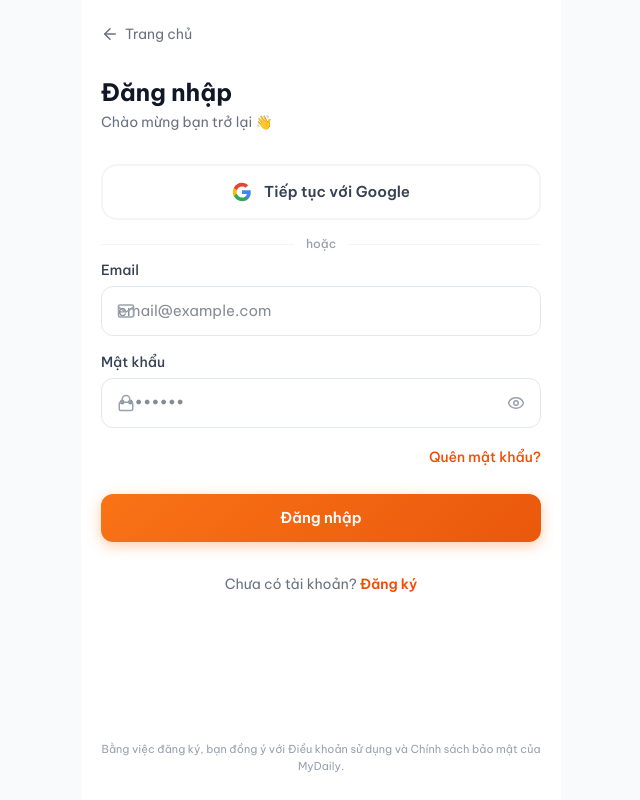
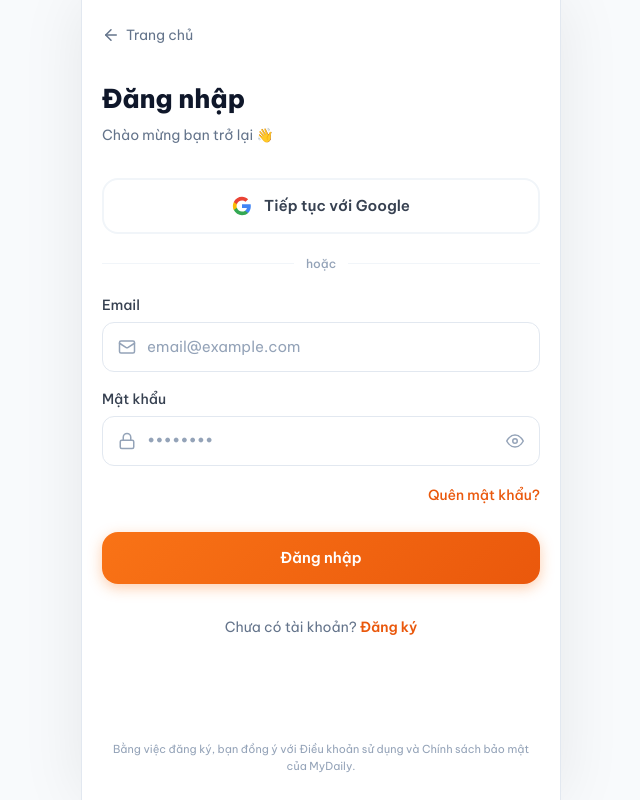
Before and after one commit to Nhanduc2912/MyDaily, a React (Vite) app: page /auth in a window 1280 px wide. Shown: the whole page, without its empty margins (319-959 px from the left). Built offline with nearby package versions, Linux system fonts and the light colour scheme; no server answers.

Commit message:
fix: signup 500 error (trigger fix), rewrite Auth page with inline SVG icons, desktop CSS improvements, landing full-width

```diff
--- a/src/index.css
+++ b/src/index.css
@@ -62,6 +62,15 @@ body {
   position: relative;
 }
 
+/* Desktop: wider body + shadow for phone-preview feel */
+@media (min-width: 640px) {
+  body {
+    box-shadow: 0 0 60px rgba(0, 0, 0, 0.08);
+    border-left: 1px solid var(--color-border);
+    border-right: 1px solid var(--color-border);
+  }
+}
+
 /* PWA safe area */
 .safe-top    { padding-top: env(safe-area-inset-top); }
 .safe-bottom { padding-bottom: env(safe-area-inset-bottom); }
@@ -115,6 +124,10 @@ body {
 .input-base:focus {
   border-color: var(--color-primary-500);
   box-shadow: 0 0 0 3px rgba(249, 115, 22, 0.12);
+}
+
+.input-base::placeholder {
+  color: var(--color-text-subtle);
 }
 
 /* Button base */
@@ -188,7 +201,16 @@ body {
 .page-enter { opacity: 0; transform: translateY(8px); }
 .page-enter-active { opacity: 1; transform: translateY(0); transition: all 0.25s ease; }
 
-/* Admin override - full width */
+/* Admin override - full width for admin panel */
 body:has(.admin-shell) {
   max-width: 100%;
+  box-shadow: none;
+  border: none;
 }
+
+/* Landing page - full width */
+body:has(.landing-page) {
+  max-width: 100%;
+  box-shadow: none;
+  border: none;
+}
--- a/src/pages/Auth.jsx
+++ b/src/pages/Auth.jsx
@@ -3,7 +3,6 @@ import { useNavigate } from 'react-router-dom'
 import { motion, AnimatePresence } from 'framer-motion'
 import { supabase } from '@/lib/supabaseClient'
 import { useAuthStore } from '@/store/authStore'
-import { Mail, Lock, User, Eye, EyeOff, ArrowLeft, CheckCircle2, AlertCircle } from 'lucide-react'
 import toast from 'react-hot-toast'
 
 const GoogleIcon = () => (
@@ -115,9 +114,18 @@ export default function Auth() {
           throw new Error('Email này đã được sử dụng')
         }
 
-        setVerifyEmail(form.email)
-        setMode('verify')
-        toast.success('Đã gửi email xác thực!')
+        // Check if email confirmation is required
+        if (data.session) {
+          // Auto-confirmed (email confirmation disabled in Supabase)
+          setUser(data.user)
+          await fetchProfile(data.user.id)
+          toast.success('Tạo tài khoản thành công!')
+          navigate('/dashboard')
+        } else {
+          setVerifyEmail(form.email)
+          setMode('verify')
+          toast.success('Đã gửi email xác thực!')
+        }
       }
 
       if (mode === 'forgot') {
@@ -134,9 +142,16 @@ export default function Auth() {
         toast.error('Email hoặc mật khẩu không đúng')
       } else if (msg.includes('Email not confirmed')) {
         toast.error('Vui lòng xác thực email trước khi đăng nhập')
+      } else if (msg.includes('User already registered')) {
+        toast.error('Email này đã được đăng ký')
+      } else if (msg.includes('Signups not allowed')) {
+        toast.error('Đăng ký tạm thời bị tắt. Vui lòng liên hệ admin.')
+      } else if (msg.includes('Database error')) {
+        toast.error('Lỗi hệ thống. Vui lòng thử lại sau.')
       } else {
         toast.error(msg || 'Có lỗi xảy ra')
       }
+      console.error('Auth error:', err)
     } finally {
       setLoading(false)
     }
@@ -155,27 +170,45 @@ export default function Auth() {
   }
 
   return (
-    <div className="min-h-screen bg-white flex flex-col">
+    <div style={{
+      minHeight: '100dvh',
+      background: 'white',
+      display: 'flex',
+      flexDirection: 'column',
+    }}>
       {/* Header */}
       <motion.div
         initial={{ opacity: 0, y: -10 }}
         animate={{ opacity: 1, y: 0 }}
-        className="px-5 pt-4 pb-2"
+        style={{ padding: '16px 20px 8px' }}
       >
         <button
           onClick={() => {
             if (mode === 'verify' || mode === 'forgot') setMode('login')
             else navigate('/')
           }}
-          className="flex items-center gap-1.5 text-sm text-gray-500 hover:text-gray-700 tap-highlight py-2"
+          style={{
+            display: 'flex',
+            alignItems: 'center',
+            gap: 6,
+            fontSize: 14,
+            color: '#64748b',
+            background: 'none',
+            border: 'none',
+            cursor: 'pointer',
+            padding: '8px 0',
+            fontFamily: 'var(--font-sans)',
+          }}
         >
-          <ArrowLeft size={18} />
+          <svg width="18" height="18" viewBox="0 0 24 24" fill="none" stroke="currentColor" strokeWidth="2" strokeLinecap="round" strokeLinejoin="round">
+            <path d="m12 19-7-7 7-7"/><path d="M19 12H5"/>
+          </svg>
           <span>{mode === 'verify' || mode === 'forgot' ? 'Quay lại' : 'Trang chủ'}</span>
         </button>
       </motion.div>
 
       {/* Content */}
-      <div className="flex-1 px-5 pt-4 pb-8">
+      <div style={{ flex: 1, padding: '16px 20px 32px' }}>
         <AnimatePresence mode="wait">
           <motion.div
             key={mode}
@@ -185,33 +218,59 @@ export default function Auth() {
             transition={{ duration: 0.25 }}
           >
             {/* Title */}
-            <div className="mb-8">
-              <h1 className="text-2xl font-bold text-gray-900 mb-1">{titles[mode].title}</h1>
-              <p className="text-sm text-gray-500">
+            <div style={{ marginBottom: 32 }}>
+              <h1 style={{
+                fontSize: 26,
+                fontWeight: 800,
+                color: '#0f172a',
+                margin: '0 0 4px',
+              }}>
+                {titles[mode].title}
+              </h1>
+              <p style={{ fontSize: 14, color: '#64748b', margin: 0 }}>
                 {titles[mode].subtitle}
                 {mode === 'verify' && (
-                  <span className="block mt-1 font-semibold text-orange-600">{verifyEmail}</span>
+                  <span style={{
+                    display: 'block',
+                    marginTop: 4,
+                    fontWeight: 600,
+                    color: '#ea580c',
+                  }}>
+                    {verifyEmail}
+                  </span>
                 )}
               </p>
             </div>
 
             {/* Verify screen */}
             {mode === 'verify' && (
-              <div className="text-center py-8">
+              <div style={{ textAlign: 'center', padding: '32px 0' }}>
                 <motion.div
                   initial={{ scale: 0 }}
                   animate={{ scale: 1 }}
                   transition={{ type: 'spring', delay: 0.2 }}
-                  className="w-20 h-20 rounded-full bg-green-50 flex items-center justify-center mx-auto mb-6"
+                  style={{
+                    width: 80, height: 80,
+                    borderRadius: '50%',
+                    background: '#ecfdf5',
+                    display: 'flex',
+                    alignItems: 'center',
+                    justifyContent: 'center',
+                    margin: '0 auto 24px',
+                  }}
                 >
-                  <CheckCircle2 size={40} className="text-green-500" />
+                  <svg width="40" height="40" viewBox="0 0 24 24" fill="none" stroke="#10b981" strokeWidth="2" strokeLinecap="round" strokeLinejoin="round">
+                    <path d="M22 11.08V12a10 10 0 1 1-5.93-9.14"/>
+                    <polyline points="22 4 12 14.01 9 11.01"/>
+                  </svg>
                 </motion.div>
-                <p className="text-sm text-gray-500 mb-6">
+                <p style={{ fontSize: 14, color: '#64748b', marginBottom: 24 }}>
                   Vui lòng mở email và nhấn vào link xác thực để hoàn tất đăng ký.
                 </p>
                 <button
                   onClick={() => setMode('login')}
-                  className="btn btn-primary w-full rounded-2xl py-3.5"
+                  className="btn btn-primary"
+                  style={{ width: '100%', borderRadius: 16, padding: '14px 20px' }}
                 >
                   Đã xác thực? Đăng nhập
                 </button>
@@ -220,7 +279,7 @@ export default function Auth() {
 
             {/* Login/Register/Forgot form */}
             {mode !== 'verify' && (
-              <form onSubmit={handleSubmit} className="space-y-4">
+              <form onSubmit={handleSubmit} style={{ display: 'flex', flexDirection: 'column', gap: 16 }}>
                 {/* Google OAuth */}
                 {mode !== 'forgot' && (
                   <>
@@ -228,17 +287,33 @@ export default function Auth() {
                       type="button"
                       onClick={handleGoogleLogin}
                       disabled={loading}
-                      className="w-full flex items-center justify-center gap-3 py-3.5 rounded-2xl border-2 border-gray-100 bg-white hover:bg-gray-50 transition-colors font-semibold text-[15px] text-gray-700 tap-highlight"
+                      style={{
+                        width: '100%',
+                        display: 'flex',
+                        alignItems: 'center',
+                        justifyContent: 'center',
+                        gap: 12,
+                        padding: '14px 20px',
+                        borderRadius: 16,
+                        border: '2px solid #f1f5f9',
+                        background: 'white',
+                        cursor: 'pointer',
+                        fontWeight: 600,
+                        fontSize: 15,
+                        color: '#374151',
+                        fontFamily: 'var(--font-sans)',
+                        transition: 'all 0.2s',
+                      }}
                     >
                       <GoogleIcon />
                       Tiếp tục với Google
                     </button>
 
                     {/* Divider */}
-                    <div className="flex items-center gap-3 my-2">
-                      <div className="flex-1 h-px bg-gray-100" />
-                      <span className="text-xs text-gray-400 font-medium">hoặc</span>
-                      <div className="flex-1 h-px bg-gray-100" />
+                    <div style={{ display: 'flex', alignItems: 'center', gap: 12, margin: '4px 0' }}>
+                      <div style={{ flex: 1, height: 1, background: '#f1f5f9' }} />
+                      <span style={{ fontSize: 12, color: '#94a3b8', fontWeight: 500 }}>hoặc</span>
+                      <div style={{ flex: 1, height: 1, background: '#f1f5f9' }} />
                     </div>
                   </>
                 )}
@@ -246,106 +321,148 @@ export default function Auth() {
                 {/* Display Name (register only) */}
                 {mode === 'register' && (
                   <div>
-                    <label className="text-sm font-medium text-gray-700 mb-1.5 block">Tên hiển thị</label>
-                    <div className="relative">
-                      <User size={18} className="absolute left-4 top-1/2 -translate-y-1/2 text-gray-400" />
+                    <label style={labelStyle}>Tên hiển thị</label>
+                    <div style={{ position: 'relative' }}>
+                      <svg width="18" height="18" viewBox="0 0 24 24" fill="none" stroke="#94a3b8" strokeWidth="2" strokeLinecap="round" strokeLinejoin="round" style={iconStyle}>
+                        <path d="M19 21v-2a4 4 0 0 0-4-4H9a4 4 0 0 0-4 4v2"/>
+                        <circle cx="12" cy="7" r="4"/>
+                      </svg>
                       <input
                         type="text"
                         value={form.displayName}
                         onChange={(e) => updateField('displayName', e.target.value)}
                         placeholder="Nhập tên của bạn"
-                        className={`input-base pl-11 ${errors.displayName ? 'border-red-300 focus:border-red-400 focus:ring-red-100' : ''}`}
+                        className="input-base"
+                        style={{
+                          paddingLeft: 44,
+                          ...(errors.displayName ? { borderColor: '#fca5a5' } : {}),
+                        }}
                       />
                     </div>
-                    {errors.displayName && (
-                      <p className="flex items-center gap-1 text-xs text-red-500 mt-1">
-                        <AlertCircle size={12} /> {errors.displayName}
-                      </p>
-                    )}
+                    {errors.displayName && <p style={errorStyle}>⚠ {errors.displayName}</p>}
                   </div>
                 )}
 
                 {/* Email */}
                 <div>
-                  <label className="text-sm font-medium text-gray-700 mb-1.5 block">Email</label>
-                  <div className="relative">
-                    <Mail size={18} className="absolute left-4 top-1/2 -translate-y-1/2 text-gray-400" />
+                  <label style={labelStyle}>Email</label>
+                  <div style={{ position: 'relative' }}>
+                    <svg width="18" height="18" viewBox="0 0 24 24" fill="none" stroke="#94a3b8" strokeWidth="2" strokeLinecap="round" strokeLinejoin="round" style={iconStyle}>
+                      <rect width="20" height="16" x="2" y="4" rx="2"/>
+                      <path d="m22 7-8.97 5.7a1.94 1.94 0 0 1-2.06 0L2 7"/>
+                    </svg>
                     <input
                       type="email"
                       value={form.email}
                       onChange={(e) => updateField('email', e.target.value)}
                       placeholder="email@example.com"
-                      className={`input-base pl-11 ${errors.email ? 'border-red-300 focus:border-red-400 focus:ring-red-100' : ''}`}
+                      className="input-base"
+                      style={{
+                        paddingLeft: 44,
+                        ...(errors.email ? { borderColor: '#fca5a5' } : {}),
+                      }}
                       autoComplete="email"
                     />
                   </div>
-                  {errors.email && (
-                    <p className="flex items-center gap-1 text-xs text-red-500 mt-1">
-                      <AlertCircle size={12} /> {errors.email}
-                    </p>
-                  )}
+                  {errors.email && <p style={errorStyle}>⚠ {errors.email}</p>}
                 </div>
 
                 {/* Password */}
                 {mode !== 'forgot' && (
                   <div>
-                    <label className="text-sm font-medium text-gray-700 mb-1.5 block">Mật khẩu</label>
-                    <div className="relative">
-                      <Lock size={18} className="absolute left-4 top-1/2 -translate-y-1/2 text-gray-400" />
+                    <label style={labelStyle}>Mật khẩu</label>
+                    <div style={{ position: 'relative' }}>
+                      <svg width="18" height="18" viewBox="0 0 24 24" fill="none" stroke="#94a3b8" strokeWidth="2" strokeLinecap="round" strokeLinejoin="round" style={iconStyle}>
+                        <rect width="18" height="11" x="3" y="11" rx="2" ry="2"/>
+                        <path d="M7 11V7a5 5 0 0 1 10 0v4"/>
+                      </svg>
                       <input
                         type={showPassword ? 'text' : 'password'}
                         value={form.password}
                         onChange={(e) => updateField('password', e.target.value)}
                         placeholder="••••••••"
-                        className={`input-base pl-11 pr-11 ${errors.password ? 'border-red-300 focus:border-red-400 focus:ring-red-100' : ''}`}
+                        className="input-base"
+                        style={{
+                          paddingLeft: 44,
+                          paddingRight: 44,
+                          ...(errors.password ? { borderColor: '#fca5a5' } : {}),
+                        }}
                         autoComplete={mode === 'login' ? 'current-password' : 'new-password'}
                       />
                       <button
                         type="button"
                         onClick={() => setShowPassword(!showPassword)}
-                        className="absolute right-3 top-1/2 -translate-y-1/2 text-gray-400 hover:text-gray-600 p-1"
+                        style={{
+                          position: 'absolute',
+                          right: 12,
+                          top: '50%',
+                          transform: 'translateY(-50%)',
+                          background: 'none',
+                          border: 'none',
+                          cursor: 'pointer',
+                          padding: 4,
+                          color: '#94a3b8',
+                          display: 'flex',
+                        }}
                       >
-                        {showPassword ? <EyeOff size={18} /> : <Eye size={18} />}
+                        {showPassword ? (
+                          <svg width="18" height="18" viewBox="0 0 24 24" fill="none" stroke="currentColor" strokeWidth="2" strokeLinecap="round" strokeLinejoin="round">
+                            <path d="M17.94 17.94A10.07 10.07 0 0 1 12 20c-7 0-11-8-11-8a18.45 18.45 0 0 1 5.06-5.94M9.9 4.24A9.12 9.12 0 0 1 12 4c7 0 11 8 11 8a18.5 18.5 0 0 1-2.16 3.19m-6.72-1.07a3 3 0 1 1-4.24-4.24"/>
+                            <line x1="1" y1="1" x2="23" y2="23"/>
+                          </svg>
+                        ) : (
+                          <svg width="18" height="18" viewBox="0 0 24 24" fill="none" stroke="currentColor" strokeWidth="2" strokeLinecap="round" strokeLinejoin="round">
+                            <path d="M1 12s4-8 11-8 11 8 11 8-4 8-11 8-11-8-11-8z"/>
+                            <circle cx="12" cy="12" r="3"/>
+                          </svg>
+                        )}
                       </button>
                     </div>
-                    {errors.password && (
-                      <p className="flex items-center gap-1 text-xs text-red-500 mt-1">
-                        <AlertCircle size={12} /> {errors.password}
-                      </p>
-                    )}
+                    {errors.password && <p style={errorStyle}>⚠ {errors.password}</p>}
                   </div>
                 )}
 
                 {/* Confirm Password (register) */}
                 {mode === 'register' && (
                   <div>
-                    <label className="text-sm font-medium text-gray-700 mb-1.5 block">Xác nhận mật khẩu</label>
-                    <div className="relative">
-                      <Lock size={18} className="absolute left-4 top-1/2 -translate-y-1/2 text-gray-400" />
+                    <label style={labelStyle}>Xác nhận mật khẩu</label>
+                    <div style={{ position: 'relative' }}>
+                      <svg width="18" height="18" viewBox="0 0 24 24" fill="none" stroke="#94a3b8" strokeWidth="2" strokeLinecap="round" strokeLinejoin="round" style={iconStyle}>
+                        <rect width="18" height="11" x="3" y="11" rx="2" ry="2"/>
+                        <path d="M7 11V7a5 5 0 0 1 10 0v4"/>
+                      </svg>
                       <input
                         type={showPassword ? 'text' : 'password'}
                         value={form.confirmPassword}
                         onChange={(e) => updateField('confirmPassword', e.target.value)}
                         placeholder="••••••••"
-                        className={`input-base pl-11 ${errors.confirmPassword ? 'border-red-300 focus:border-red-400 focus:ring-red-100' : ''}`}
+                        className="input-base"
+                        style={{
+                          paddingLeft: 44,
+                          ...(errors.confirmPassword ? { borderColor: '#fca5a5' } : {}),
+                        }}
                         autoComplete="new-password"
                       />
                     </div>
-                    {errors.confirmPassword && (
-                      <p className="flex items-center gap-1 text-xs text-red-500 mt-1">
-                        <AlertCircle size={12} /> {errors.confirmPassword}
-                      </p>
-                    )}
+                    {errors.confirmPassword && <p style={errorStyle}>⚠ {errors.confirmPassword}</p>}
                   </div>
                 )}
 
                 {/* Forgot password link */}
                 {mode === 'login' && (
-                  <div className="text-right">
+                  <div style={{ textAlign: 'right' }}>
                     <button
                       type="button"
                       onClick={() => setMode('forgot')}
-                      className="text-sm text-orange-600 font-medium hover:text-orange-700"
+                      style={{
+                        fontSize: 14,
+                        color: '#ea580c',
+                        fontWeight: 500,
+                        background: 'none',
+                        border: 'none',
+                        cursor: 'pointer',
+                        fontFamily: 'var(--font-sans)',
+                      }}
                     >
                       Quên mật khẩu?
                     </button>
@@ -356,10 +473,24 @@ export default function Auth() {
                 <button
                   type="submit"
                   disabled={loading}
-                  className="btn btn-primary w-full rounded-2xl py-3.5 mt-2 disabled:opacity-60 disabled:cursor-not-allowed"
+                  className="btn btn-primary"
+                  style={{
+                    width: '100%',
+                    borderRadius: 16,
+                    padding: '14px 20px',
+                    marginTop: 8,
+                    opacity: loading ? 0.6 : 1,
+                    cursor: loading ? 'not-allowed' : 'pointer',
+                  }}
                 >
                   {loading ? (
-                    <div className="w-5 h-5 border-2 border-white/30 border-t-white rounded-full animate-spin" />
+                    <div style={{
+                      width: 20, height: 20,
+                      border: '2px solid rgba(255,255,255,0.3)',
+                      borderTopColor: 'white',
+                      borderRadius: '50%',
+                      animation: 'spin 0.7s linear infinite',
+                    }} />
                   ) : (
                     {
                       login: 'Đăng nhập',
@@ -371,7 +502,12 @@ export default function Auth() {
 
                 {/* Switch mode */}
                 {mode !== 'forgot' && (
-                  <p className="text-center text-sm text-gray-500 mt-4">
+                  <p style={{
+                    textAlign: 'center',
+                    fontSize: 14,
+                    color: '#64748b',
+                    marginTop: 16,
+                  }}>
                     {mode === 'login' ? 'Chưa có tài khoản? ' : 'Đã có tài khoản? '}
                     <button
                       type="button"
@@ -379,7 +515,15 @@ export default function Auth() {
                         setMode(mode === 'login' ? 'register' : 'login')
                         setErrors({})
                       }}
-                      className="text-orange-600 font-semibold hover:text-orange-700"
+                      style={{
+                        color: '#ea580c',
+                        fontWeight: 600,
+                        background: 'none',
+                        border: 'none',
+                        cursor: 'pointer',
+                        fontFamily: 'var(--font-sans)',
+                        fontSize: 14,
+                      }}
                     >
                       {mode === 'login' ? 'Đăng ký' : 'Đăng nhập'}
                     </button>
@@ -392,11 +536,46 @@ export default function Auth() {
       </div>
 
       {/* Bottom decoration */}
-      <div className="px-5 pb-6">
-        <p className="text-center text-[11px] text-gray-400">
+      <div style={{ padding: '0 20px 24px' }}>
+        <p style={{
+          textAlign: 'center',
+          fontSize: 11,
+          color: '#94a3b8',
+        }}>
           Bằng việc đăng ký, bạn đồng ý với Điều khoản sử dụng và Chính sách bảo mật của MyDaily.
         </p>
       </div>
+
+      <style>{`
+        @keyframes spin {
+          to { transform: rotate(360deg); }
+        }
+      `}</style>
     </div>
   )
 }
+
+const labelStyle = {
+  fontSize: 14,
+  fontWeight: 500,
+  color: '#374151',
+  display: 'block',
+  marginBottom: 6,
+}
+
+const iconStyle = {
+  position: 'absolute',
+  left: 16,
+  top: '50%',
+  transform: 'translateY(-50%)',
+  pointerEvents: 'none',
+}
+
+const errorStyle = {
+  display: 'flex',
+  alignItems: 'center',
+  gap: 4,
+  fontSize: 12,
+  color: '#ef4444',
+  marginTop: 4,
+}
--- a/src/pages/Landing.jsx
+++ b/src/pages/Landing.jsx
@@ -69,7 +69,7 @@ export default function Landing() {
   const navigate = useNavigate()
 
   return (
-    <div className="min-h-screen bg-white overflow-hidden">
+    <div className="landing-page min-h-screen bg-white overflow-hidden">
       {/* Hero Section */}
       <section className="relative px-5 pt-14 pb-10">
         {/* Decorative gradient blobs */}
```
Also changed, not shown: 1 other file (tests, documents, lock files or other folders).
